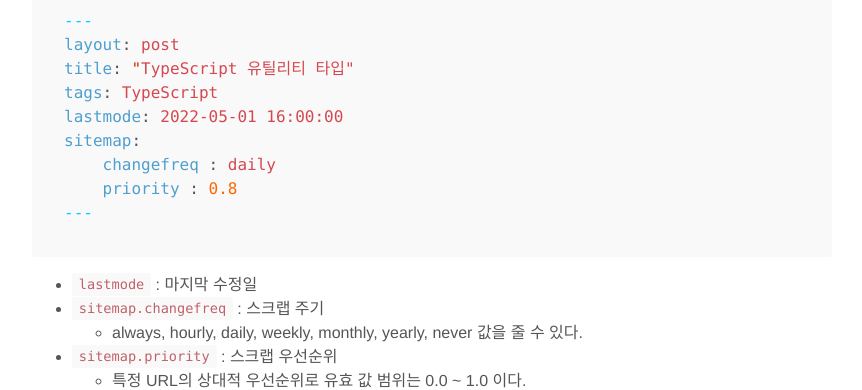
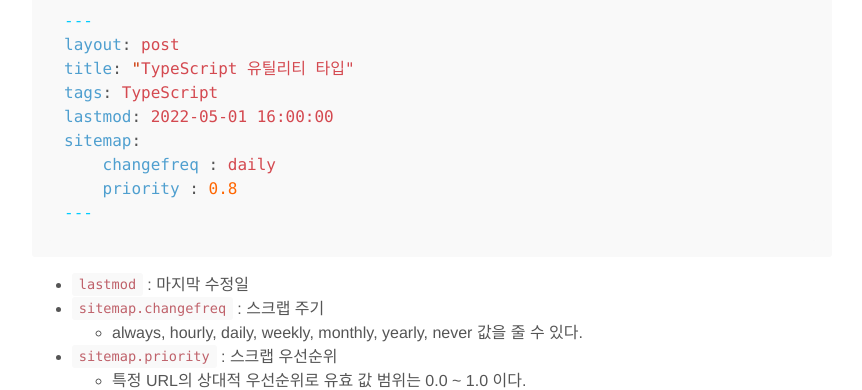
Before and after one commit to ch3coo2ca/ch3coo2ca.github.io, a Jekyll site: the page built from _posts/2022-05-02-github-blog-seo-settings.md, in a window 1280 px wide and 900 px high, scrolled down 2332 px. Shown: the part 153-543 px from the top of the window, without its empty margins (208-1070 px from the left). Built offline with Jekyll 4.4.1, drawn with Linux system fonts in a browser that asks for light colours.

Commit message:
fix : typo

````diff
--- a/_posts/2022-05-02-github-blog-seo-settings.md
+++ b/_posts/2022-05-02-github-blog-seo-settings.md
@@ -72,14 +72,14 @@ _https://ch3coo2ca.github.io/sitemap.xml_
 layout: post
 title: "TypeScript 유틸리티 타입"
 tags: TypeScript
-lastmode: 2022-05-01 16:00:00
+lastmod: 2022-05-01 16:00:00
 sitemap:
     changefreq : daily
     priority : 0.8
 ---
 ```
 
-- `lastmode` : 마지막 수정일
+- `lastmod` : 마지막 수정일
 - `sitemap.changefreq` : 스크랩 주기
     - always, hourly, daily, weekly, monthly, yearly, never 값을 줄 수 있다.
 - `sitemap.priority` : 스크랩 우선순위
````
